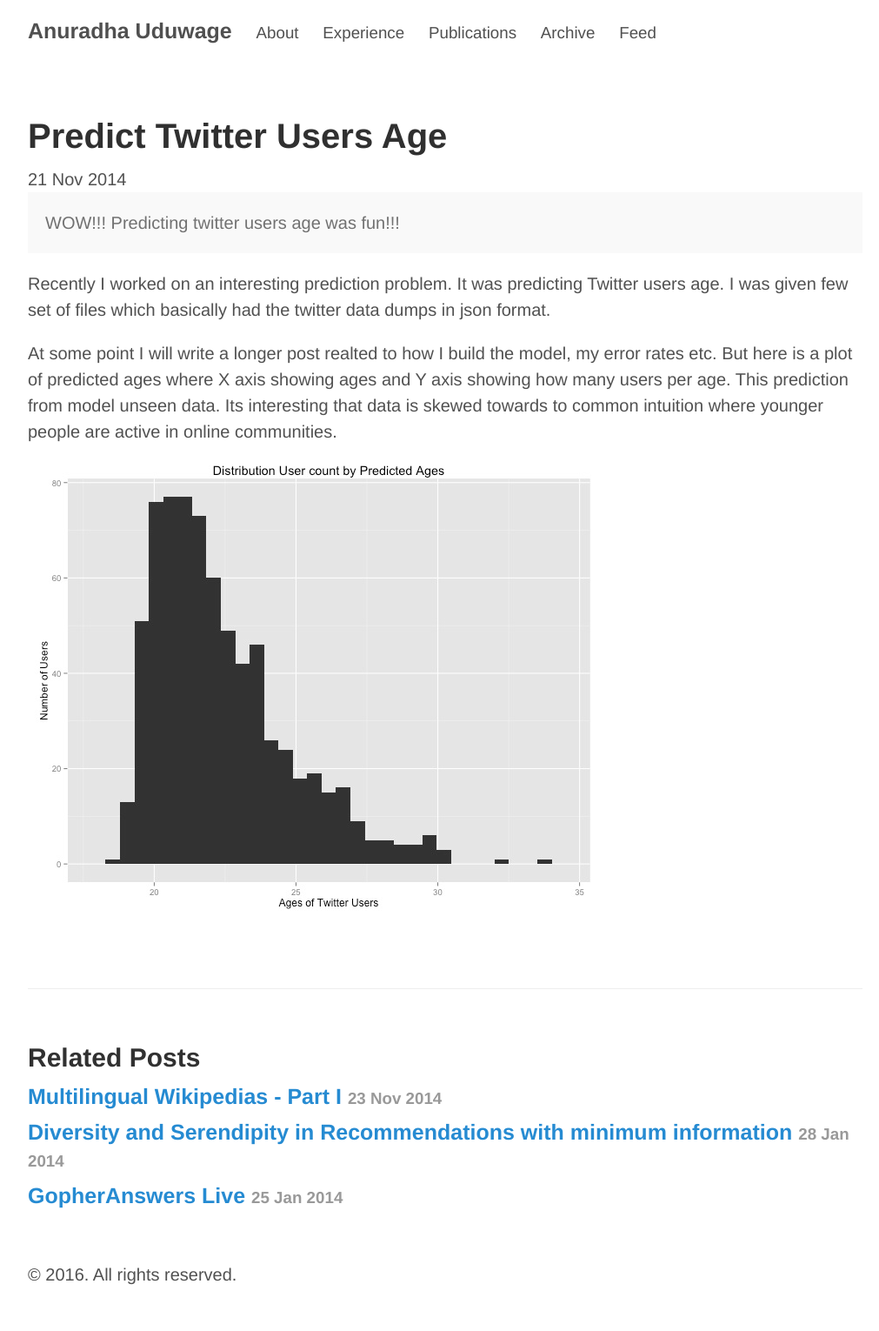
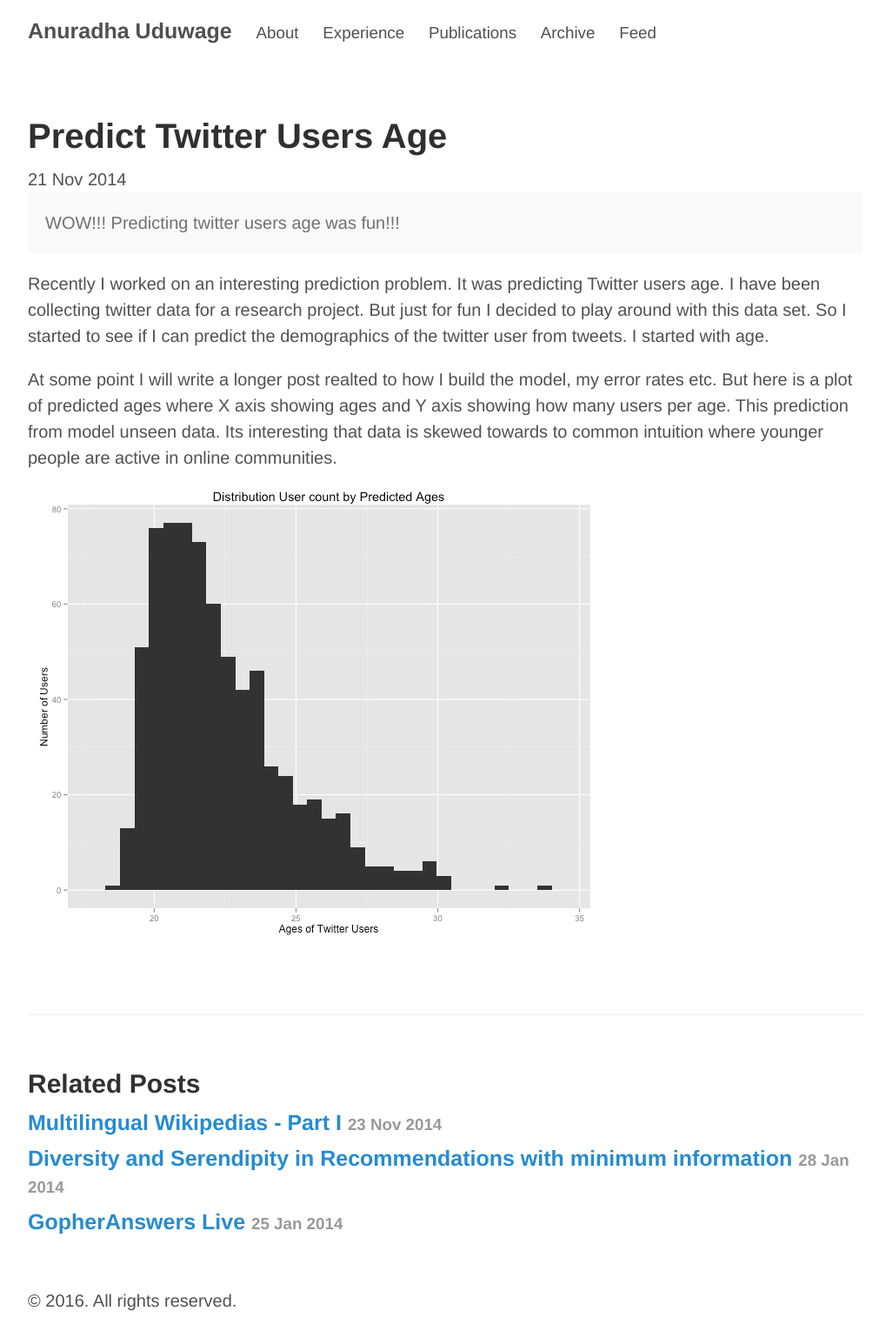
Before and after one commit to uduwage/uduwage.github.io, a Jekyll site: the page built from _posts/2014-11-21-twitter-age.md, in a window 1280 px wide. Shown: the whole page at 87% size, without its empty margins (128-1139 px from the left). Built offline with Jekyll 4.4.1, drawn with Linux system fonts in a browser that asks for light colours; Markdown is read by kramdown in place of the engine named in the settings; comment, search, counter and statistics services are not loaded; before the commit the page ends 1500 px from its top, so only the background shows below that.

```diff
--- a/_posts/2014-11-21-twitter-age.md
+++ b/_posts/2014-11-21-twitter-age.md
@@ -9,7 +9,7 @@ comments: true
 	WOW!!! Predicting twitter users age was fun!!!
 </div>
 
-Recently I worked on an interesting prediction problem. It was predicting Twitter users age. I was given few set of files which basically had the twitter data dumps in json format.
+Recently I worked on an interesting prediction problem. It was predicting Twitter users age. I have been collecting twitter data for a research project. But just for fun I decided to play around with this data set. So I started to see if I can predict the demographics of the twitter user from tweets. I started with age.
 
 At some point I will write a longer post realted to how I build the model, my error rates etc. But here is a plot of predicted ages where X axis showing ages and Y axis showing how many users per age. This prediction from model unseen data. Its interesting that data is skewed towards to common intuition where younger people are active in online communities.
 ![Twitter Users Predicted Ages](/assets/twitter_predictions.jpeg)
```
